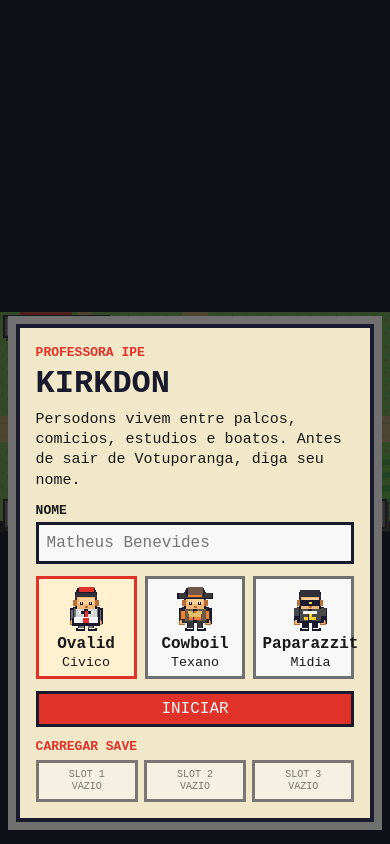
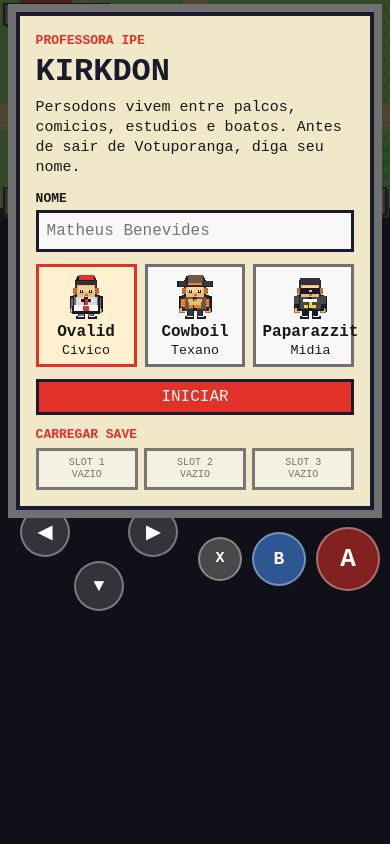
Before and after one commit to rafael-adrianosilva/projetoKirkdon, a plain HTML site: page index.html in a window 390 px wide. Drawn offline with Linux system fonts and the light colour scheme.

Commit message:
att mobile

```diff
--- a/index.html
+++ b/index.html
@@ -10,25 +10,6 @@
     <main class="shell">
       <section class="game-wrap" aria-label="KirkDon">
         <canvas id="game" width="1920" height="1080"></canvas>
-        <div id="mobileControls" class="mobile-controls">
-          <div class="dpad">
-            <button id="btnUp" class="dpad-btn up" aria-label="Up">▲</button>
-            <div class="dpad-mid">
-              <button id="btnLeft" class="dpad-btn left" aria-label="Left">◀</button>
-              <div class="dpad-center"></div>
-              <button id="btnRight" class="dpad-btn right" aria-label="Right">▶</button>
-            </div>
-            <button id="btnDown" class="dpad-btn down" aria-label="Down">▼</button>
-          </div>
-          <div class="action-buttons">
-            <button id="btnX" class="action-btn x" aria-label="X / Back">X</button>
-            <button id="btnBag" class="action-btn bag" aria-label="Bag">I</button>
-            <button id="btnParty" class="action-btn party" aria-label="Party">P</button>
-            <button id="btnB" class="action-btn b" aria-label="B / Run">B</button>
-            <button id="btnA" class="action-btn a" aria-label="A / Interact">A</button>
-            <button id="btnMenu" class="action-btn menu" aria-label="Menu">M</button>
-          </div>
-        </div>
 
         <div id="intro" class="intro">
           <div class="intro-window">
@@ -46,6 +27,25 @@
           </div>
         </div>
       </section>
+      <div id="mobileControls" class="mobile-controls">
+        <div class="dpad">
+          <button id="btnUp" class="dpad-btn up" aria-label="Up">▲</button>
+          <div class="dpad-mid">
+            <button id="btnLeft" class="dpad-btn left" aria-label="Left">◀</button>
+            <div class="dpad-center"></div>
+            <button id="btnRight" class="dpad-btn right" aria-label="Right">▶</button>
+          </div>
+          <button id="btnDown" class="dpad-btn down" aria-label="Down">▼</button>
+        </div>
+        <div class="action-buttons">
+          <button id="btnX" class="action-btn x" aria-label="X / Back">X</button>
+          <button id="btnBag" class="action-btn bag" aria-label="Bag">I</button>
+          <button id="btnParty" class="action-btn party" aria-label="Party">P</button>
+          <button id="btnB" class="action-btn b" aria-label="B / Run">B</button>
+          <button id="btnA" class="action-btn a" aria-label="A / Interact">A</button>
+          <button id="btnMenu" class="action-btn menu" aria-label="Menu">M</button>
+        </div>
+      </div>
       <aside class="controls">
         <strong>CONTROLES</strong>
         <button id="fullscreenButton" type="button">TELA CHEIA</button>
--- a/styles.css
+++ b/styles.css
@@ -37,8 +37,10 @@ input {
 .shell {
   position: fixed;
   inset: 0;
-  display: grid;
-  place-items: center;
+  display: flex;
+  flex-direction: column;
+  justify-content: center;
+  align-items: center;
   padding: 0;
   background: #101018;
 }
@@ -50,6 +52,7 @@ input {
   border: 0;
   background: #101018;
   box-shadow: none;
+  flex-shrink: 0;
 }
 
 .game-wrap:fullscreen {
@@ -72,6 +75,7 @@ canvas {
   place-items: center;
   background: rgba(24, 24, 24, 0.72);
   padding: clamp(12px, 3vmin, 32px);
+  z-index: 20;
 }
 
 .intro.is-hidden {
@@ -242,134 +246,285 @@ input {
   }
 }
 
-/* Mobile Controls */
+/* ═══════════════════════════════════════════
+   MOBILE CONTROLS – positioned in the black bar
+   ═══════════════════════════════════════════ */
 .mobile-controls {
-  position: absolute;
-  inset: 0;
-  pointer-events: none;
+  display: none;
   z-index: 10;
-  display: none;
 }
 
+/* Show on touch / small screens */
 @media (max-width: 1024px), (pointer: coarse) {
   .mobile-controls {
     display: flex;
     justify-content: space-between;
-    align-items: flex-end;
-    padding: 20px;
+    align-items: center;
+    width: 100%;
+    max-width: min(100vw, 177.7778vh);
+    padding: 8px 16px;
+    gap: 20px;
   }
 }
 
-.dpad, .action-buttons {
+/* Shared button base */
+.dpad-btn, .action-btn {
+  width: 48px;
+  height: 48px;
+  background: rgba(255, 255, 255, 0.15);
+  border: 2px solid rgba(255, 255, 255, 0.35);
+  color: white;
+  border-radius: 50%;
+  display: flex;
+  justify-content: center;
+  align-items: center;
+  font-size: 18px;
+  font-weight: bold;
+  user-select: none;
+  touch-action: none;
+  -webkit-tap-highlight-color: transparent;
+  transition: background 0.1s, transform 0.1s;
+}
+
+.dpad-btn:active, .action-btn:active {
+  background: rgba(255, 255, 255, 0.5);
+  transform: scale(0.92);
+}
+
+/* D-Pad */
+.dpad {
   pointer-events: auto;
   display: flex;
   flex-direction: column;
   align-items: center;
-  gap: 5px;
+  gap: 4px;
 }
 
 .dpad-mid {
   display: flex;
   align-items: center;
-  gap: 5px;
-}
-
-.dpad-btn, .action-btn {
-  width: 50px;
-  height: 50px;
-  background: rgba(255, 255, 255, 0.2);
-  border: 2px solid rgba(255, 255, 255, 0.4);
-  color: white;
-  border-radius: 50%;
-  display: flex;
-  justify-content: center;
-  align-items: center;
-  font-size: 20px;
-  font-weight: bold;
-  user-select: none;
-  touch-action: none;
-  -webkit-tap-highlight-color: transparent;
-}
-
-.dpad-btn:active, .action-btn:active {
-  background: rgba(255, 255, 255, 0.5);
-  transform: scale(0.95);
+  gap: 4px;
 }
 
 .dpad-center {
-  width: 50px;
-  height: 50px;
+  width: 48px;
+  height: 48px;
 }
 
+/* Action buttons – 3-column grid */
 .action-buttons {
-  flex-direction: row-reverse;
-  align-items: flex-end;
-  gap: 50px;
+  pointer-events: auto;
+  display: grid;
+  grid-template-columns: repeat(3, auto);
+  grid-template-rows: auto auto;
+  gap: 10px;
+  justify-items: center;
+  align-items: center;
+}
+
+/* Remove all old absolute positioning */
+.action-btn.a,
+.action-btn.b,
+.action-btn.x,
+.action-btn.menu,
+.action-btn.bag,
+.action-btn.party {
+  position: static;
+  margin: 0;
 }
 
 .action-btn.a {
-  width: 75px;
-  height: 75px;
-  background: rgba(224, 50, 40, 0.6);
-  font-size: 28px;
+  width: 60px;
+  height: 60px;
+  background: rgba(224, 50, 40, 0.55);
+  font-size: 24px;
+  grid-column: 3;
+  grid-row: 2;
 }
 
 .action-btn.b {
-  width: 65px;
-  height: 65px;
-  background: rgba(72, 144, 248, 0.6);
-  margin-bottom: 30px;
+  width: 52px;
+  height: 52px;
+  background: rgba(72, 144, 248, 0.55);
+  grid-column: 2;
+  grid-row: 2;
 }
 
 .action-btn.x {
-  width: 45px;
-  height: 45px;
-  background: rgba(120, 120, 120, 0.6);
+  width: 44px;
+  height: 44px;
+  background: rgba(120, 120, 120, 0.55);
   color: #fff;
-  font-size: 16px;
-  position: absolute;
-  top: 230px;
-  right: 20px;
+  font-size: 15px;
+  grid-column: 1;
+  grid-row: 2;
 }
 
 .action-btn.menu {
-  width: 45px;
-  height: 45px;
-  background: rgba(248, 208, 48, 0.6);
+  width: 44px;
+  height: 44px;
+  background: rgba(248, 208, 48, 0.55);
   color: #181818;
-  font-size: 16px;
-  position: absolute;
-  top: 20px;
-  right: 20px;
+  font-size: 15px;
+  grid-column: 3;
+  grid-row: 1;
 }
 
 .action-btn.bag {
-  width: 45px;
-  height: 45px;
-  background: rgba(64, 184, 64, 0.6);
+  width: 44px;
+  height: 44px;
+  background: rgba(64, 184, 64, 0.55);
   color: #fff;
-  font-size: 16px;
-  position: absolute;
-  top: 90px;
-  right: 20px;
+  font-size: 15px;
+  grid-column: 2;
+  grid-row: 1;
 }
 
 .action-btn.party {
-  width: 45px;
-  height: 45px;
-  background: rgba(112, 88, 152, 0.6);
+  width: 44px;
+  height: 44px;
+  background: rgba(112, 88, 152, 0.55);
   color: #fff;
-  font-size: 16px;
-  position: absolute;
-  top: 160px;
-  right: 20px;
+  font-size: 15px;
+  grid-column: 1;
+  grid-row: 1;
 }
 
-.intro.is-hidden + .mobile-controls {
-  display: flex;
+/* ═══════════════════════════════════════════
+   LANDSCAPE MOBILE – controls beside the game
+   ═══════════════════════════════════════════ */
+@media (pointer: coarse) and (orientation: landscape),
+       (max-height: 500px) and (orientation: landscape) {
+  html, body {
+    overflow: hidden;
+  }
+
+  .shell {
+    flex-direction: row;
+    justify-content: center;
+    align-items: center;
+    gap: 0;
+  }
+
+  .game-wrap {
+    /* Shrink game to leave room for controls on the sides */
+    width: min(calc(100vw - 240px), 177.7778vh);
+    height: min(100vh, calc((100vw - 240px) * 0.5625));
+    flex-shrink: 0;
+  }
+
+  .mobile-controls {
+    /* In landscape: position absolutely across the full viewport */
+    position: fixed;
+    inset: 0;
+    display: flex !important;
+    justify-content: space-between;
+    align-items: center;
+    padding: 10px 12px;
+    max-width: none;
+    width: 100%;
+    pointer-events: none;
+  }
+
+  .dpad, .action-buttons {
+    pointer-events: auto;
+  }
+
+  .dpad-btn, .action-btn {
+    width: 42px;
+    height: 42px;
+    font-size: 16px;
+  }
+
+  .dpad-center {
+    width: 42px;
+    height: 42px;
+  }
+
+  .action-btn.a {
+    width: 54px;
+    height: 54px;
+    font-size: 22px;
+  }
+
+  .action-btn.b {
+    width: 46px;
+    height: 46px;
+  }
+
+  .action-btn.x,
+  .action-btn.menu,
+  .action-btn.bag,
+  .action-btn.party {
+    width: 38px;
+    height: 38px;
+    font-size: 13px;
+  }
+
+  .action-buttons {
+    gap: 8px;
+  }
+
+  .controls {
+    display: none !important;
+  }
 }
 
-/* Ensure intro is above controls */
-.intro {
-  z-index: 20;
+/* ═══════════════════════════════════════════
+   PORTRAIT MOBILE – controls below the game
+   ═══════════════════════════════════════════ */
+@media (pointer: coarse) and (orientation: portrait),
+       (max-width: 768px) and (orientation: portrait) {
+  .shell {
+    flex-direction: column;
+    justify-content: flex-start;
+    align-items: center;
+    gap: 0;
+  }
+
+  .game-wrap {
+    width: 100vw;
+    height: 56.25vw; /* 16:9 */
+    flex-shrink: 0;
+  }
+
+  .mobile-controls {
+    display: flex !important;
+    justify-content: space-between;
+    align-items: center;
+    width: 100%;
+    padding: 12px 20px;
+    flex: 1;
+    max-width: none;
+  }
+
+  .dpad-btn, .action-btn {
+    width: 50px;
+    height: 50px;
+    font-size: 18px;
+  }
+
+  .dpad-center {
+    width: 50px;
+    height: 50px;
+  }
+
+  .action-btn.a {
+    width: 64px;
+    height: 64px;
+    font-size: 26px;
+  }
+
+  .action-btn.b {
+    width: 54px;
+    height: 54px;
+  }
+
+  .action-buttons {
+    gap: 10px;
+  }
+
+  .controls {
+    display: none !important;
+  }
 }
```
